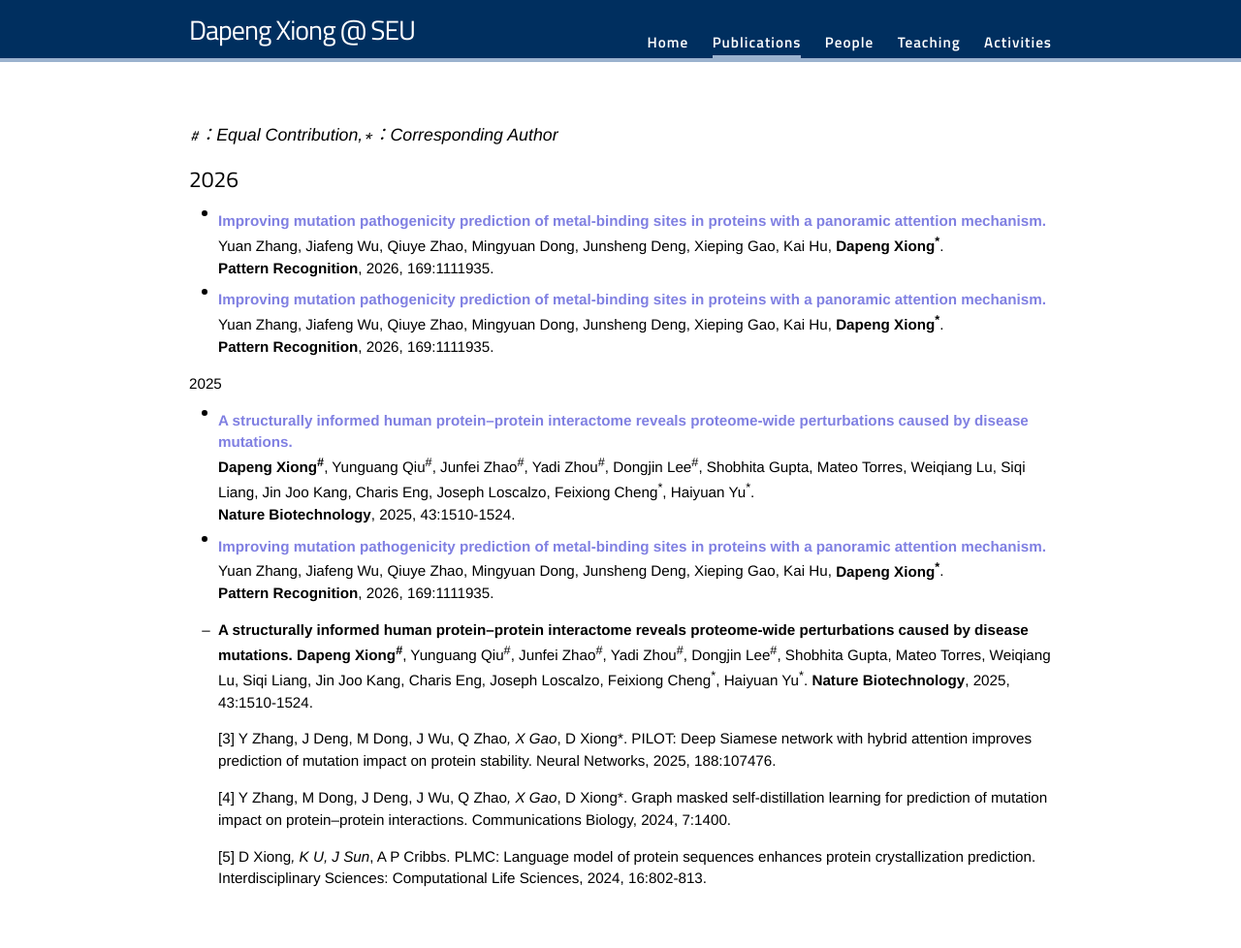
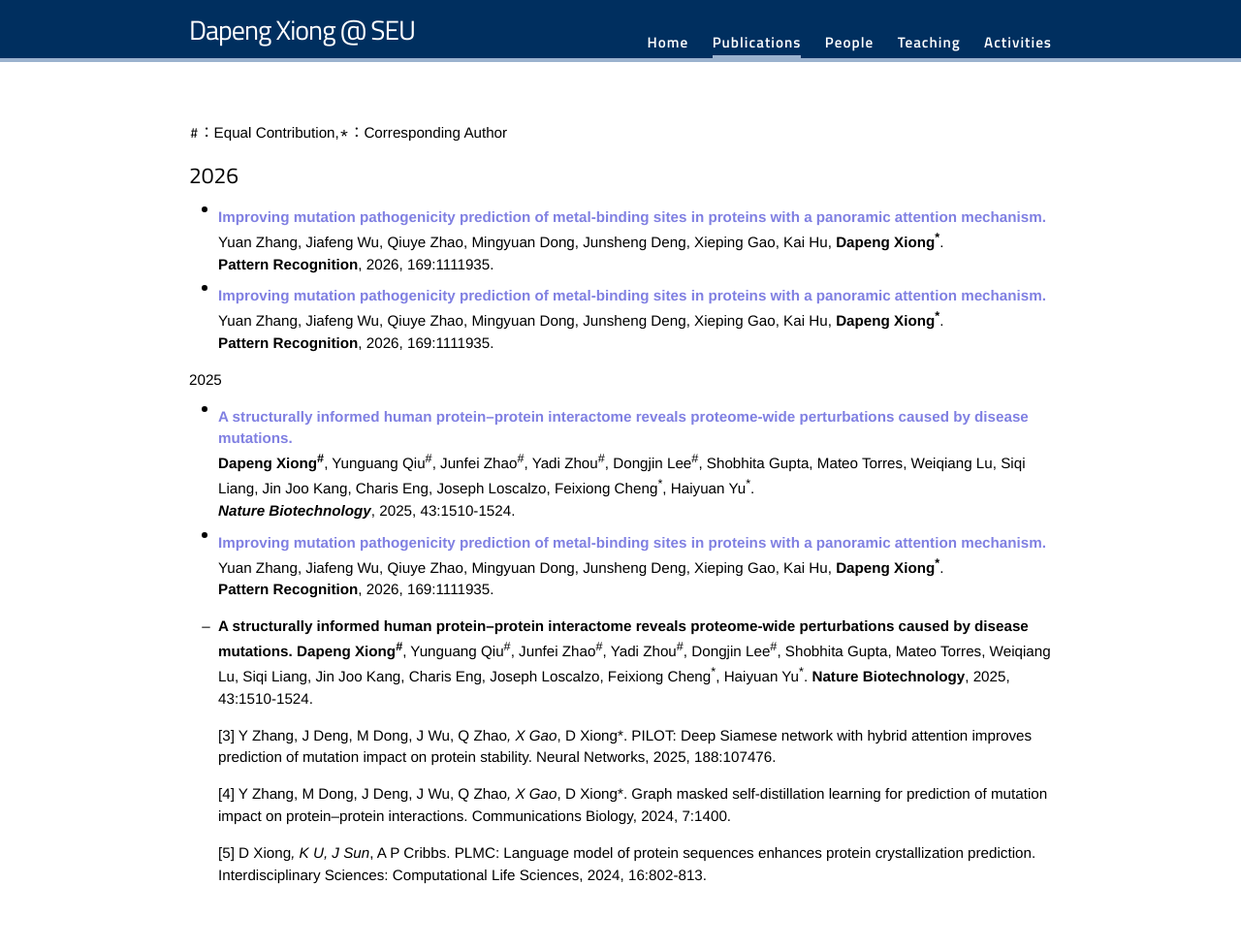
Before and after one commit to dapeng-xiong/dapeng-xiong.github.io, a Jekyll site: the page built from Publications.md, in a window 1280 px wide. Shown: the whole page at 97% size. Built offline with Jekyll 4.4.1, drawn with Linux system fonts in a browser that asks for light colours; nearby versions of some CDN libraries; some web fonts are replaced.

Commit message:
Update Publications.md

```diff
--- a/Publications.md
+++ b/Publications.md
@@ -8,7 +8,7 @@ active: Publications
 <hr style="clear:both;visibility: hidden;" />
 
 
-### `#`：Equal Contribution,`*`：Corresponding Author
+`#`：Equal Contribution,`*`：Corresponding Author
 
 ## 2026
 <ul class='utlist'>
@@ -31,7 +31,7 @@ active: Publications
   <li>
     <text class='text_title'>A structurally informed human protein–protein interactome reveals proteome-wide perturbations caused by disease mutations.</text><br />
     <text class='text_bold'>Dapeng Xiong<sup>#</sup></text>, Yunguang Qiu<sup>#</sup>, Junfei Zhao<sup>#</sup>, Yadi Zhou<sup>#</sup>, Dongjin Lee<sup>#</sup>, Shobhita Gupta, Mateo Torres, Weiqiang Lu, Siqi Liang, Jin Joo Kang, Charis Eng, Joseph Loscalzo, Feixiong Cheng<sup>*</sup>, Haiyuan Yu<sup>*</sup>.<br />
-    <text class='text_bold'>Nature Biotechnology</text>, 2025, 43:1510-1524.
+    <text class='text_bold'><i>Nature Biotechnology</i></text>, 2025, 43:1510-1524.
   </li>
    <li>
     <text class='text_title'>Improving mutation pathogenicity prediction of metal-binding sites in proteins with a panoramic attention mechanism.</text><br />
```
